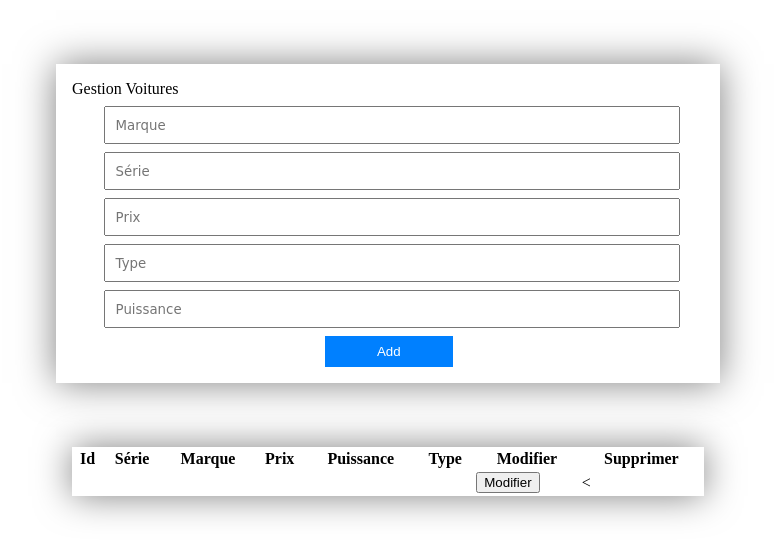
After one commit to MeryemAghoujdam/pdo, a PHP site: page / in a window 1280 px wide. The commit adds this page. Shown: the top 558 px of the page, without its empty margins (252-1027 px from the left). Run offline with PHP 8.4, Linux system fonts and the light colour scheme.

Commit message:
Voiture modification

```diff
--- /dev/null
+++ b/css/StyleVoiture.css
@@ -0,0 +1,57 @@
+/*
+To change this license header, choose License Headers in Project Properties.
+To change this template file, choose Tools | Templates
+and open the template in the editor.
+*/
+/*
+    Created on : 16 nov. 2018, 10:09:25
+    Author     : IE
+*/
+
+#form{
+    width:50%;
+    height: auto;
+    padding: 16px;
+    margin: auto;
+    box-shadow: 0 0 36px rgba(0,0,0,.5);
+    margin-top: 64px;
+    position: relative;
+}
+.input{
+    width: 90%;
+    height: 32px;
+    font-family: cursive;
+    text-indent: 8px;
+    outline-color: #0080FF;
+    margin-top: 8px;
+    margin-left: 5%;
+    margin-right: 5%;
+}
+#sub{
+    width: 20%;
+    min-width: 128px;
+    max-width: 496px;
+    height: auto;
+    padding: 8px;
+    color: #FFFFFF;
+    background-color: #0080FF;
+    border: none;
+    margin-top: 8px;
+    margin-left: 40%;
+    margin-right: 40%;
+    position: relative;
+    cursor: pointer;
+}
+.Msg{
+    width: 100%;
+    height: auto;
+
+}
+table{
+    width: 50%;
+    height: auto;
+    margin: auto;
+    box-shadow: 0 0 36px rgba(0,0,0,.5);
+    margin-top: 64px;
+    position: relative;
+}
--- /dev/null
+++ b/index.php
@@ -0,0 +1,46 @@
+<!DOCTYPE HTML>
+<html>
+    <head>
+        <title>Gestion Voiture</title>
+        <link href="css/StyleVoiture.css" rel="stylesheet" type="text/css"/>
+    </head>
+    <body>
+        <form id="form" method="GET" action="controller/voitureController.php">
+            <span class="Msg">Gestion Voitures</span>
+            <input type="text" class="input" id="marque" name="marque" placeholder="Marque"/>
+            <input type="text" class="input" id="serie" name="serie" placeholder="Série"/>
+            <input type="text" class="input" id="prix" name="prix" placeholder="Prix"/>
+            <input type="text" class="input" id="type" name="type" placeholder="Type"/>
+            <input type="text" class="input" id="puissance" name="puissance" placeholder="Puissance"/>
+            <input type="hidden" id="id" name="id"/>
+            <input type="hidden" id="ops" name="ops" value="insert">
+            <input type="submit" id="sub" value="Add"/>
+        </form>
+        <table border="0">
+                <thead>
+                    <tr>
+                        <th>Id</th>
+                        <th>Série</th>
+                        <th>Marque</th>
+                        <th>Prix</th>
+                        <th>Puissance</th>
+                        <th>Type</th>
+                        <th>Modifier</th>
+                        <th>Supprimer</th>
+                    </tr>
+                </thead>
+                <tbody>
+                    <tr>
+                        <td></td>
+                        <td></td>
+                        <td></td>
+                        <td></td>
+                        <td></td>
+                        <td></td>
+                        <td><button>Modifier</button></td>
+                        <td><</td>
+                    </tr>
+                </tbody>
+            </table>
+    </body>
+</html>
```
Also changed, not shown: beans/Voiture.php (+13 -17 lines), controller/voitureController.php (added, +24 -0 lines), service/VoitureService.php (added, +65 -0 lines), 1 other file.
